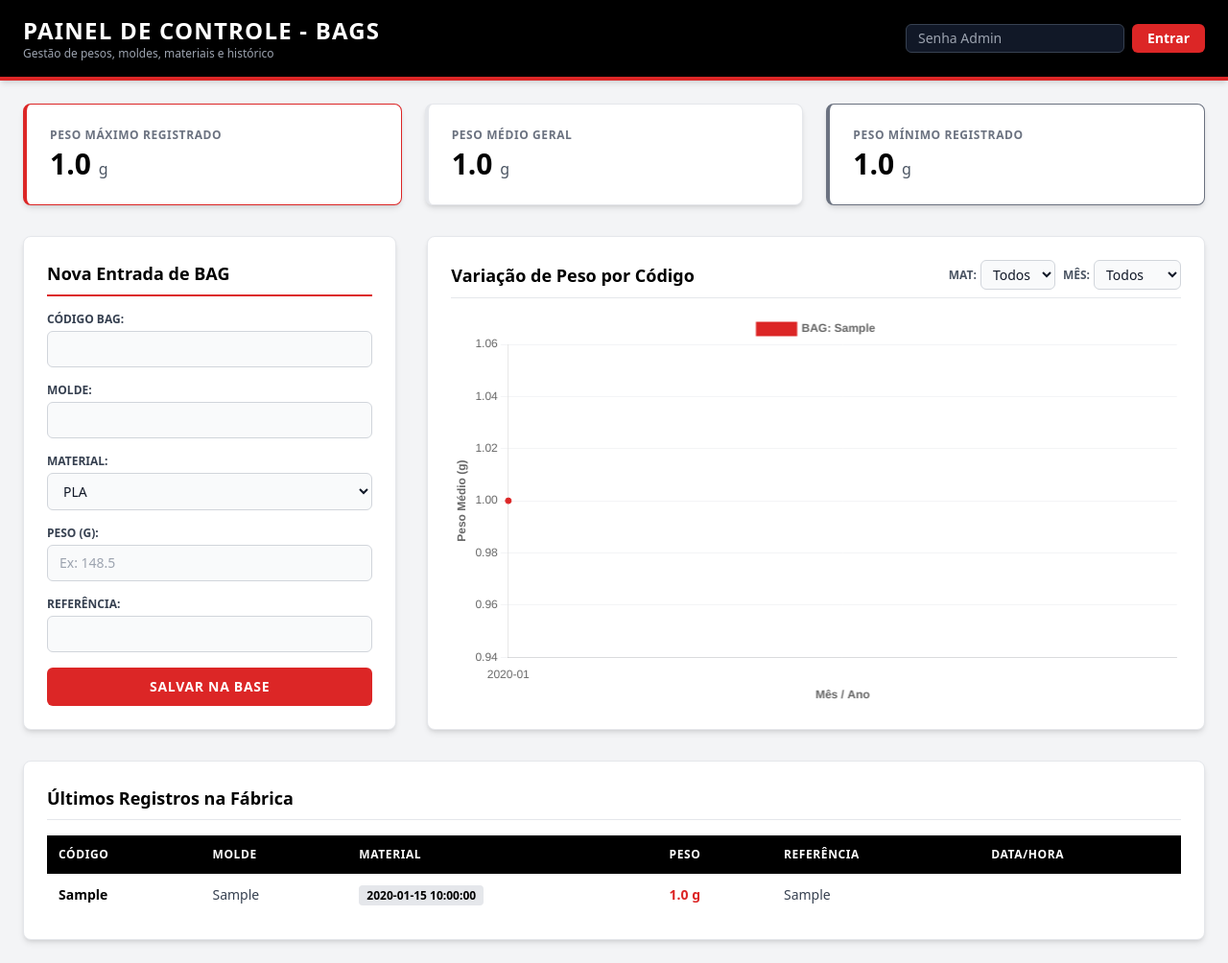
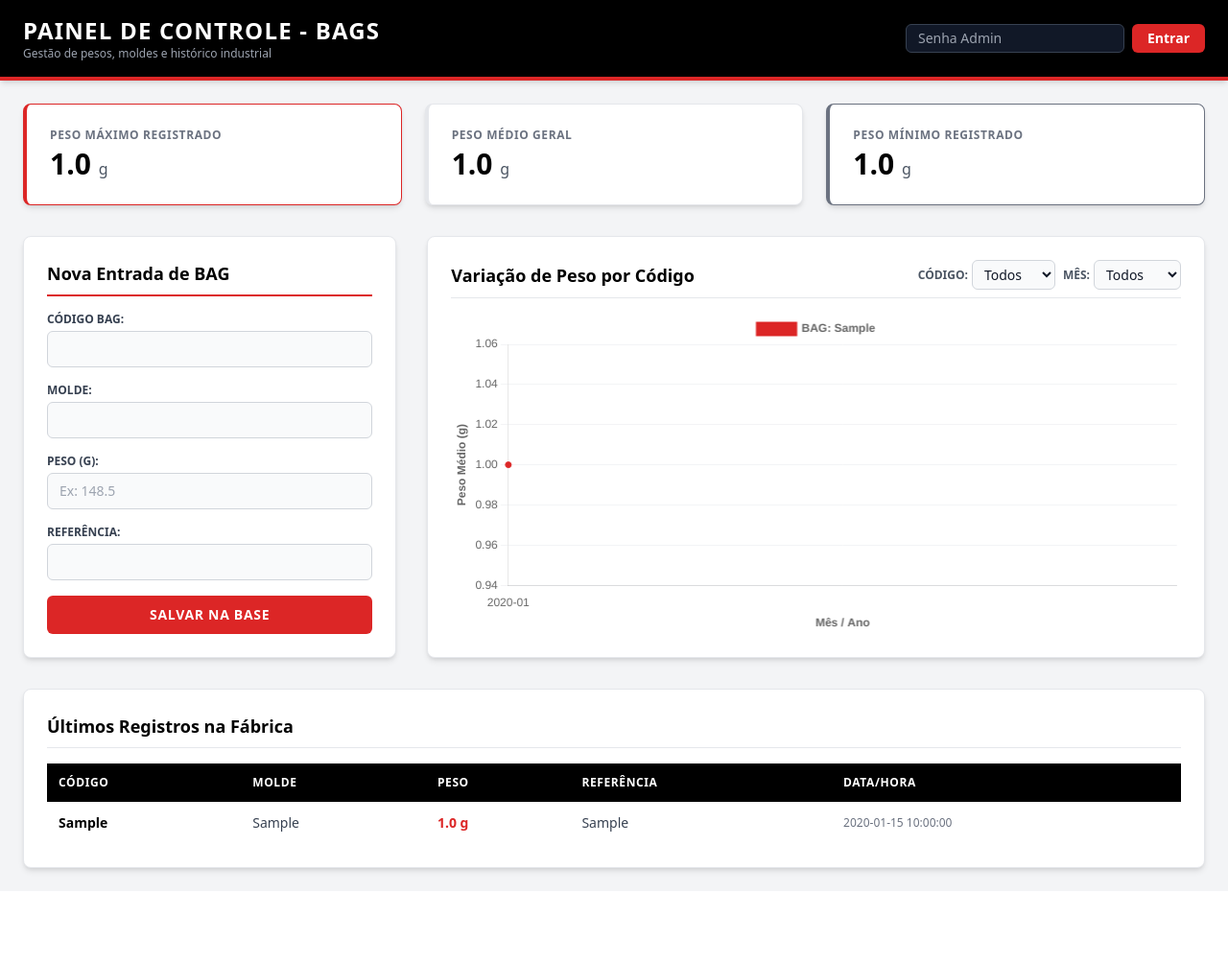
Before and after one commit to nicoposs/controle-bags, a Flask app: page / in a window 1280 px wide. Shown: the whole page at 96% size. After the commit the page ends 914 px from the top, so only its background shows below. Run offline with Flask 3, Linux system fonts and the light colour scheme; tables that the repository leaves empty hold one stand-in row (values such as "Sample post"); some libraries are stand-ins or nearby versions.

Commit message:
Update index.html for content and filter changes

```diff
--- a/templates/index.html
+++ b/templates/index.html
@@ -14,7 +14,7 @@
         <div class="container mx-auto px-6 py-4 flex flex-col md:flex-row justify-between items-center">
             <div>
                 <h1 class="text-2xl font-black tracking-wider uppercase">Painel de Controle - BAGS</h1>
-                <p class="text-gray-400 text-xs">Gestão de pesos, moldes, materiais e histórico</p>
+                <p class="text-gray-400 text-xs">Gestão de pesos, moldes e histórico industrial</p>
             </div>
 
             <div class="mt-4 md:mt-0">
@@ -54,7 +54,7 @@
         <!-- Grid Principal: Formulário e Gráfico com Filtros -->
         <div class="grid grid-cols-1 lg:grid-cols-3 gap-8 mb-8">
 
-            <!-- Formulário de Cadastro com Material -->
+            <!-- Formulário de Cadastro (Sem material) -->
             <div class="bg-white p-6 rounded-lg shadow-md border border-gray-200">
                 <h2 class="text-lg font-bold text-black mb-4 pb-2 border-b-2 border-red-600">Nova Entrada de BAG</h2>
                 <form method="POST" class="space-y-4">
@@ -65,15 +65,6 @@
                     <div>
                         <label class="block text-gray-700 text-xs font-bold uppercase mb-1">Molde:</label>
                         <input type="text" name="molde" required class="w-full px-3 py-2 bg-gray-50 border border-gray-300 rounded-md focus:outline-none focus:border-red-600 text-sm">
-                    </div>
-                    <div>
-                        <label class="block text-gray-700 text-xs font-bold uppercase mb-1">Material:</label>
-                        <select name="material" required class="w-full px-3 py-2 bg-gray-50 border border-gray-300 rounded-md focus:outline-none focus:border-red-600 text-sm">
-                            <option value="PLA">PLA</option>
-                            <option value="PETG">PETG</option>
-                            <option value="ABS">ABS</option>
-                            <option value="Outro">Outro</option>
-                        </select>
                     </div>
                     <div>
                         <label class="block text-gray-700 text-xs font-bold uppercase mb-1">Peso (g):</label>
@@ -89,20 +80,20 @@
                 </form>
             </div>
 
-            <!-- Gráfico com Filtros de Mês e Material -->
+            <!-- Gráfico com Filtros de Código e Mês -->
             <div class="bg-white p-6 rounded-lg shadow-md border border-gray-200 lg:col-span-2 flex flex-col">
                 <div class="flex flex-col xl:flex-row justify-between items-start xl:items-center mb-4 pb-2 border-b border-gray-200 gap-3">
                     <h2 class="text-lg font-bold text-black">Variação de Peso por Código</h2>
 
-                    <!-- Filtros (Mês e Material) -->
+                    <!-- Filtros (Código e Mês) -->
                     <form method="GET" action="/" class="flex flex-wrap items-center gap-2">
-                        <!-- Filtro de Material -->
+                        <!-- Filtro de Código -->
                         <div class="flex items-center gap-1">
-                            <label class="text-xs font-bold text-gray-600 uppercase">Mat:</label>
-                            <select name="material_filtro" onchange="this.form.submit()" class="px-2 py-1 bg-gray-50 border border-gray-300 rounded-md text-sm focus:outline-none focus:border-red-600">
+                            <label class="text-xs font-bold text-gray-600 uppercase">Código:</label>
+                            <select name="codigo_filtro" onchange="this.form.submit()" class="px-2 py-1 bg-gray-50 border border-gray-300 rounded-md text-sm focus:outline-none focus:border-red-600">
                                 <option value="">Todos</option>
-                                {% for mat in materiais_disponiveis %}
-                                    <option value="{{ mat }}" {% if material_selecionado == mat %}selected{% endif %}>{{ mat }}</option>
+                                {% for cod in codigos_disponiveis %}
+                                    <option value="{{ cod }}" {% if codigo_selecionado == cod %}selected{% endif %}>{{ cod }}</option>
                                 {% endfor %}
                             </select>
                         </div>
@@ -118,7 +109,7 @@
                             </select>
                         </div>
 
-                        {% if mes_selecionado or material_selecionado %}
+                        {% if mes_selecionado or codigo_selecionado %}
                             <a href="/" class="text-xs text-red-600 hover:underline font-bold ml-1">Limpar</a>
                         {% endif %}
                     </form>
@@ -139,7 +130,6 @@
                         <tr class="bg-black text-white text-xs uppercase tracking-wider">
                             <th class="p-3">Código</th>
                             <th class="p-3">Molde</th>
-                            <th class="p-3">Material</th>
                             <th class="p-3">Peso</th>
                             <th class="p-3">Referência</th>
                             <th class="p-3">Data/Hora</th>
@@ -153,12 +143,9 @@
                         <tr class="hover:bg-gray-50 transition">
                             <td class="p-3 font-bold text-black">{{ row[1] }}</td>
                             <td class="p-3">{{ row[2] }}</td>
-                            <td class="p-3">
-                                <span class="bg-gray-200 text-black text-xs font-bold px-2 py-0.5 rounded">{{ row[5] }}</span>
-                            </td>
                             <td class="p-3 font-semibold text-red-600">{{ row[3] }} g</td>
                             <td class="p-3">{{ row[4] }}</td>
-                            <td class="p-3 text-gray-500 text-xs">{{ row[6] }}</td>
+                            <td class="p-3 text-gray-500 text-xs">{{ row[5] }}</td>
                             {% if is_admin %}
                             <td class="p-3 text-center">
                                 <form action="/apagar/{{ row[0] }}" method="POST" onsubmit="return confirm('Tem certeza que deseja apagar este registro?');" style="display:inline;">
@@ -169,7 +156,7 @@
                         </tr>
                         {% else %}
                         <tr>
-                            <td colspan="7" class="p-6 text-center text-gray-400">Nenhum registro encontrado na base.</td>
+                            <td colspan="6" class="p-6 text-center text-gray-400">Nenhum registro encontrado na base.</td>
                         </tr>
                         {% endfor %}
                     </tbody>
```
